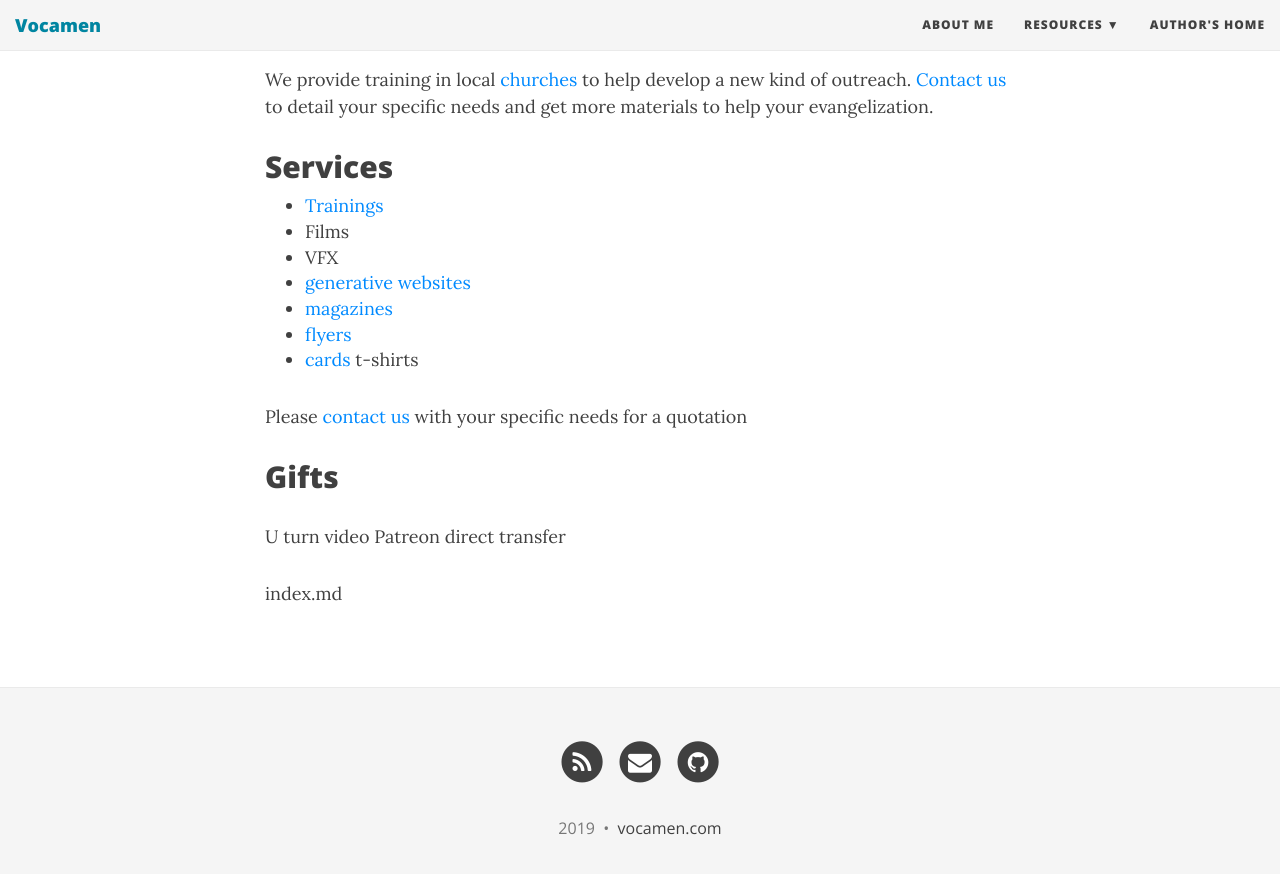
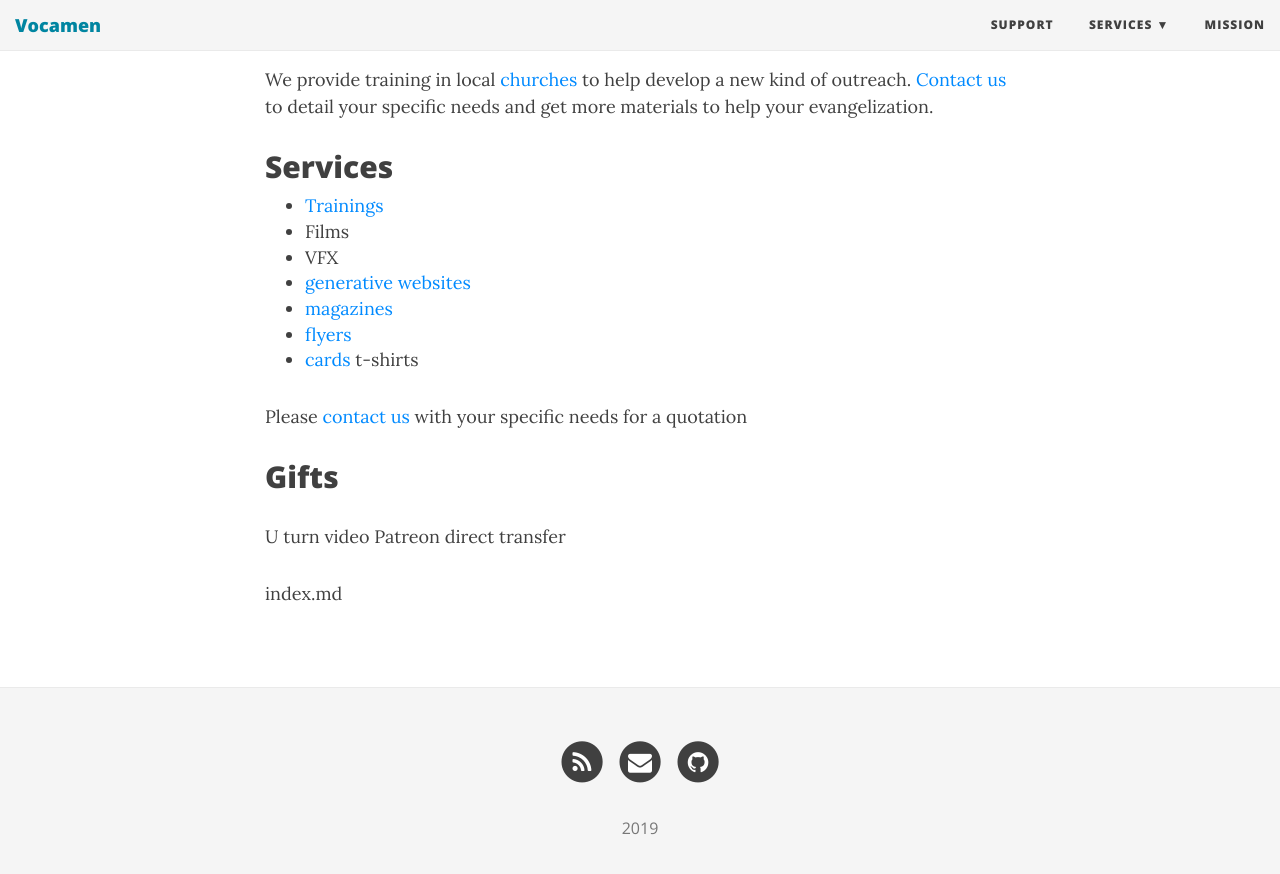
Before and after one commit to vocamen/vocamen.github.io, a Jekyll site: the page built from index.md, in a window 1280 px wide and 900 px high, scrolled down 1883 px. Shown: the top 874 px of the window. Built offline with Jekyll 4.4.1, drawn with Linux system fonts in a browser that asks for light colours; nearby versions of some CDN libraries.

Commit message:
Update _config.yml

```diff
--- a/_config.yml
+++ b/_config.yml
@@ -11,19 +11,20 @@ description: Mission to reach screens
 # *** If you're not sure what this mean, then leave this section as it is. Only modify the url and baseurl if you know what you're doing!***
 
 # url is the the website domain URL without a trailing slash
-url: "https://vocamen.com"
+# url: "https://vocamen.com"
 
 # baseurl should be an empty string
-baseurl: ""
+# baseurl: ""
 
 # --- Navigation bar options --- #
 
 # List of links in the navigation bar
 navbar-links:
-  About Me: "Who"
-  Resources:
-    - Get the PWA Book: "https://vocamen.com"
-  Author's home: "https://vocamen.com"
+  Support: "https://patreon.com/vocamen"
+  Services:
+    - Animations : "https://vocamen.com"
+    - Websites : "https://vocamen.com"
+  Mission: "#mission"
 
 # Image to show in the navigation bar - image must be a square (width = height)
 # Remove this parameter if you don't want an image in the navbar
@@ -67,7 +68,7 @@ author:
 # If you want to add a new link that isn't here, you'll need to also edit the file _data/SocialNetworks.yml
 social-network-links:
   rss: true
-  email: "support@vocamen.com"
+  email: ""
   github: vocamen
 #  reddit: yourname
 #  linkedin: daattali
@@ -90,7 +91,7 @@ share-links-active:
 
 # How to display the link to the website in the footer
 # Remove this if you don't want a link in the footer
-url-pretty: "vocamen.com"  # eg. "deanattali.com/beautiful-jekyll"
+# url-pretty: "vocamen.com"  # eg. "deanattali.com/beautiful-jekyll"
 
 # --- Web Statistics Section --- #
 
```
